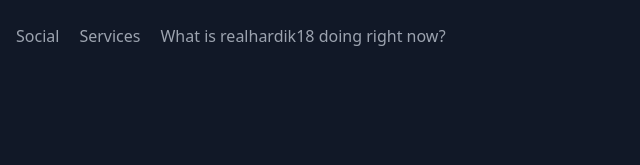
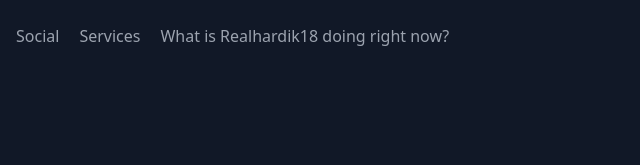
Before and after one commit to realhardik18/realhardik18.github.io, a plain HTML site: page index.html in a window 1280 px wide. Shown: the top 165 px of the page, 317-957 px from the left. Drawn offline with nearby package versions, Linux system fonts and the light colour scheme.

Commit message:
Update index.html

```diff
--- a/index.html
+++ b/index.html
@@ -17,7 +17,7 @@
             <a href='projects.html' class="mr-5 hover:text-white">Projects</a>
             <a href='social.html' class="mr-5 hover:text-white">Social</a>
             <a href='services.html' class="mr-5 hover:text-white">Services</a>
-            <a href='https://wyd.realhardik18.repl.co/' class="mr-5 hover:text-white">What is realhardik18 doing right now?</a>
+            <a href='https://wyd.realhardik18.repl.co/' class="mr-5 hover:text-white">What is Realhardik18 doing right now?</a>
 
           </nav>
           <button onclick="window.location.href='contact.html'"class="inline-flex items-center bg-gray-800 border-0 py-1 px-3 focus:outline-none hover:bg-gray-700 rounded text-base mt-4 md:mt-0">Contact Me
```
